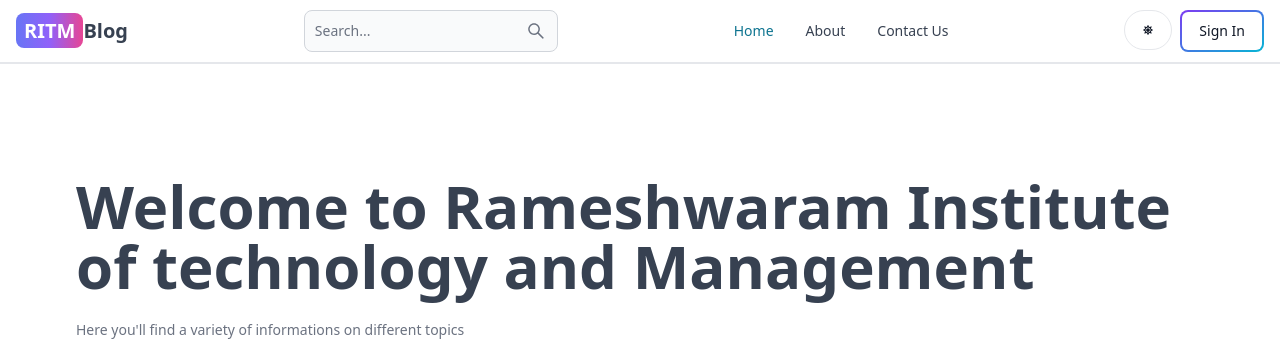
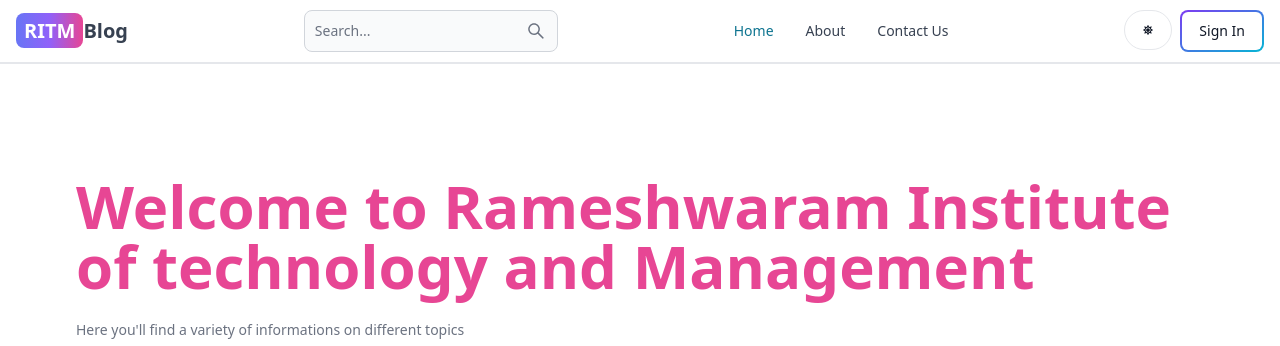
Before and after one commit to SAMEER563/InformMe, a React (Vite) app in the folder client/: page / in a window 1280 px wide. Shown: the top 346 px of the page. Built offline with nearby package versions, Linux system fonts and the light colour scheme; no server answers.

Commit message:
home page change

```diff
--- a/client/src/pages/Home.jsx
+++ b/client/src/pages/Home.jsx
@@ -17,7 +17,7 @@
   return (
     <div>
       <div className='flex flex-col gap-6 p-28 px-3 max-w-6xl mx-auto '>
-        <h1 className='text-3xl font-bold lg:text-6xl'>Welcome to Rameshwaram Institute of technology and Management</h1>
+        <h1 className='text-3xl font-bold lg:text-6xl text-pink-500'>Welcome to Rameshwaram Institute of technology and Management</h1>
         <p className='text-gray-500 text-xs sm:text-sm'>
           Here you&apos;ll find a variety of informations on different topics
         </p>
```
